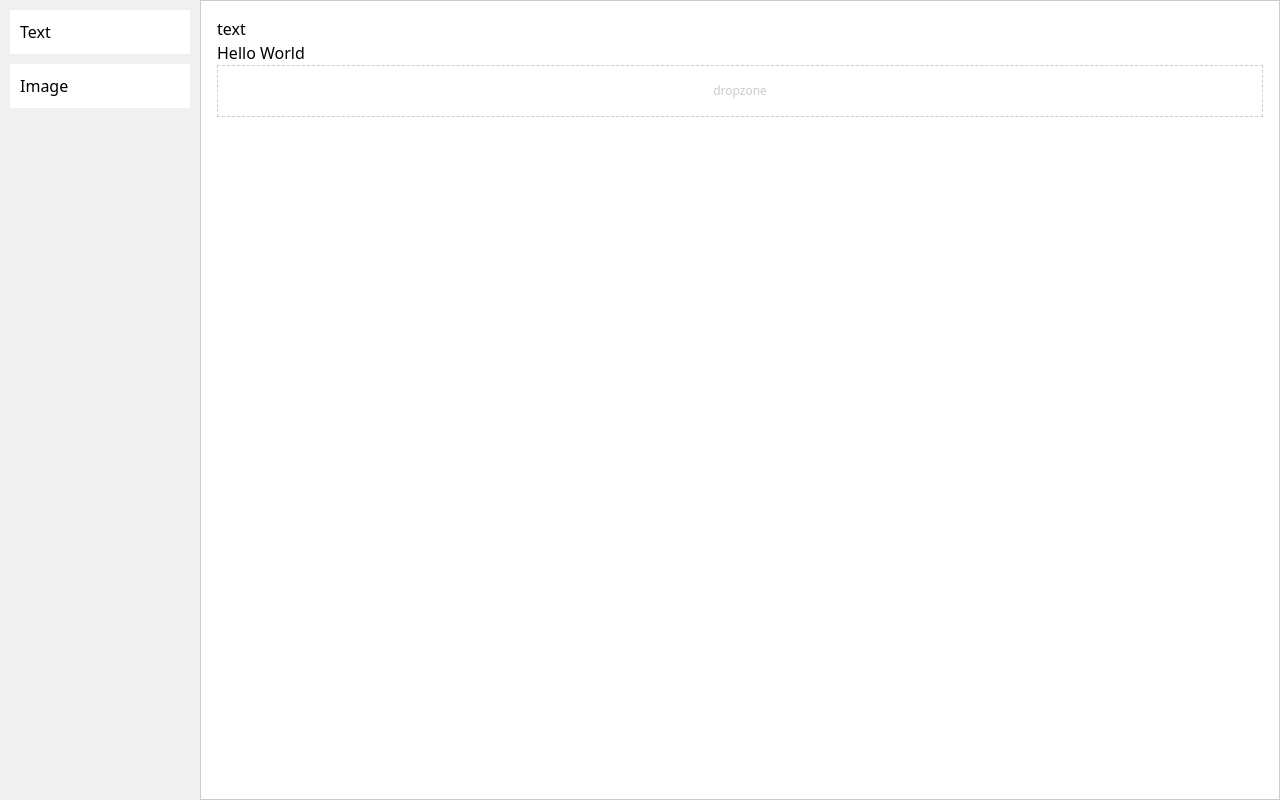
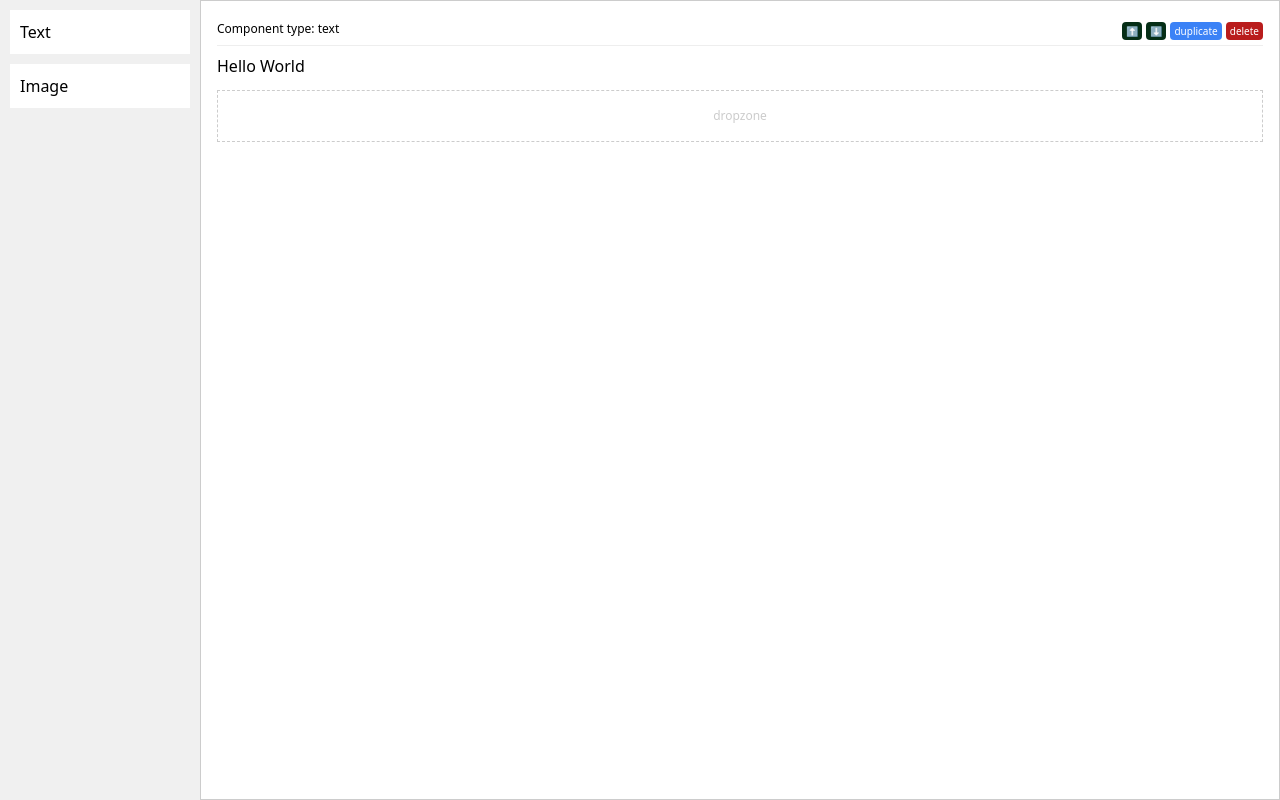
Before and after one commit to freestyler-rmg/mailerlite-assignment, a Vue app: page / in a window 1280 px wide. Built offline with nearby package versions, Linux system fonts and the light colour scheme; the HTML template or start-up script is replaced by a standard one.

Commit message:
added delete function and some typing

```diff
--- a/src/components/ImageComponent.vue
+++ b/src/components/ImageComponent.vue
@@ -10,3 +10,21 @@ const props = defineProps<{
     <p>{{ props.content }}</p>
   </div>
 </template>
+
+<style lang="scss" scoped>
+.header {
+  display: flex;
+  justify-content: space-between;
+  align-items: center;
+  padding-bottom: 4px;
+  margin-bottom: 8px;
+  border-bottom: 1px solid #eee;
+  button {
+    font-size: 10px;
+    padding: 4px;
+    border-radius: 4px;
+    color: #fff;
+    line-height: 1;
+  }
+}
+</style>
--- a/src/components/TextComponent.vue
+++ b/src/components/TextComponent.vue
@@ -1,12 +1,64 @@
 <script setup lang="ts">
 const props = defineProps<{
   content: string;
+  id: number;
 }>();
+
+const emit = defineEmits<{
+  duplicateItem: [id: number];
+  deleteItem: [id: number];
+  moveUp: [id: number];
+  moveDown: [id: number];
+}>();
+
+function duplicateItem() {
+  emit('duplicateItem', props.id);
+}
+
+function deleteItem() {
+  emit('deleteItem', props.id);
+}
+
+function moveUp() {
+  emit('moveUp', props.id);
+}
+
+function moveDown() {
+  emit('moveDown', props.id);
+}
 </script>
 
 <template>
   <div class="text-component">
-    <p>text</p>
-    <p>{{ props.content }}</p>
+    <div class="header">
+      <p class="text-xs">Component type: text</p>
+      <div>
+        <button class="bg-[#052e16]" @click="moveUp">⬆️</button>
+        <button class="ml-1 bg-[#052e16]" @click="moveDown">⬇️</button>
+        <button class="ml-1 bg-[#3b82f6]" @click="duplicateItem">duplicate</button>
+        <button class="ml-1 bg-[#b91c1c]" @click="deleteItem">delete</button>
+      </div>
+    </div>
+    <div>
+      <p>{{ props.content }}</p>
+    </div>
   </div>
 </template>
+
+<style lang="scss" scoped>
+.header {
+  display: flex;
+  justify-content: space-between;
+  align-items: center;
+  padding-bottom: 4px;
+  margin-bottom: 8px;
+  border-bottom: 1px solid #eee;
+  button {
+    font-size: 10px;
+    padding: 4px;
+    border-radius: 4px;
+    color: #fff;
+    line-height: 1;
+  }
+}
+</style>
--- /dev/null
+++ b/src/types/item.ts
@@ -0,0 +1,7 @@
+import type { Component } from 'vue';
+
+export interface Item {
+  id: number;
+  type: Component;
+  content: string;
+}
--- a/src/views/BuilderView.vue
+++ b/src/views/BuilderView.vue
@@ -1,13 +1,24 @@
 <script setup lang="ts">
 import { ref, markRaw } from 'vue';
+import type { Item } from '@/types/item';
 import TextComponent from '@/components/TextComponent.vue';
 import ImageComponent from '@/components/ImageComponent.vue';
 
+// CODE BLOCK - init
 const components = {
   text: markRaw(TextComponent),
   image: markRaw(ImageComponent),
 };
 
+const items = ref<Item[]>([
+  {
+    id: 0,
+    type: markRaw(TextComponent),
+    content: 'Hello World',
+  },
+]);
+
+// CODE BLOCK - drag and drop
 function startDrag(evt, type) {
   console.log(evt);
   evt.dataTransfer.dropEffect = 'copy';
@@ -20,17 +31,14 @@ function onDrop(evt) {
   items.value.push({
     id: items.value.length,
     type: components[itemType],
-    content: 'New Component',
+    content: 'Hello World',
   });
 }
 
-const items = ref([
-  {
-    id: 0,
-    type: markRaw(TextComponent),
-    content: 'Hello World',
-  },
-]);
+// CODE BLOCK - delete
+function deleteItem(id) {
+  items.value = items.value.filter((item) => item.id !== id);
+}
 </script>
 
 <template>
@@ -45,7 +53,13 @@ const items = ref([
     </div>
     <div class="dropzone-container">
       <div class="content" v-for="item in items" :key="item.id">
-        <component :is="item.type" :content="item.content" />
+        <component
+          :is="item.type"
+          :id="item.id"
+          :content="item.content"
+          class="mb-3"
+          @deleteItem="deleteItem(item.id)"
+        />
       </div>
       <div class="dropzone" @drop="onDrop($event)" @dragover.prevent @dragenter.prevent>
         dropzone
```
